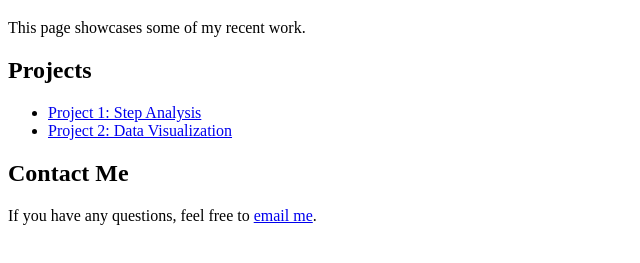
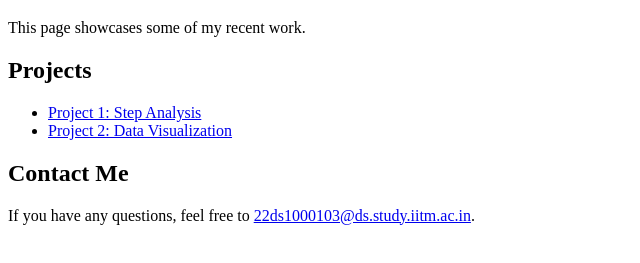
Before and after one commit to Muthu2897/sample, a plain HTML site: page index.html in a window 1280 px wide. Shown: the part 61-324 px from the top of the page, without its empty margins (0-640 px from the left). Drawn offline with Linux system fonts and the light colour scheme.

Commit message:
Update index.html

```diff
--- a/index.html
+++ b/index.html
@@ -16,6 +16,6 @@
     </ul>
 
     <h2>Contact Me</h2>
-    <p>If you have any questions, feel free to <a href="mailto:22ds1000103@ds.study.iitm.ac.in">email me</a>.</p>
+    <p>If you have any questions, feel free to <a href="mailto:22ds1000103@ds.study.iitm.ac.in"><!--email_off-->22ds1000103@ds.study.iitm.ac.in<!--/email_off--></a>.</p>
 </body>
 </html>
```
